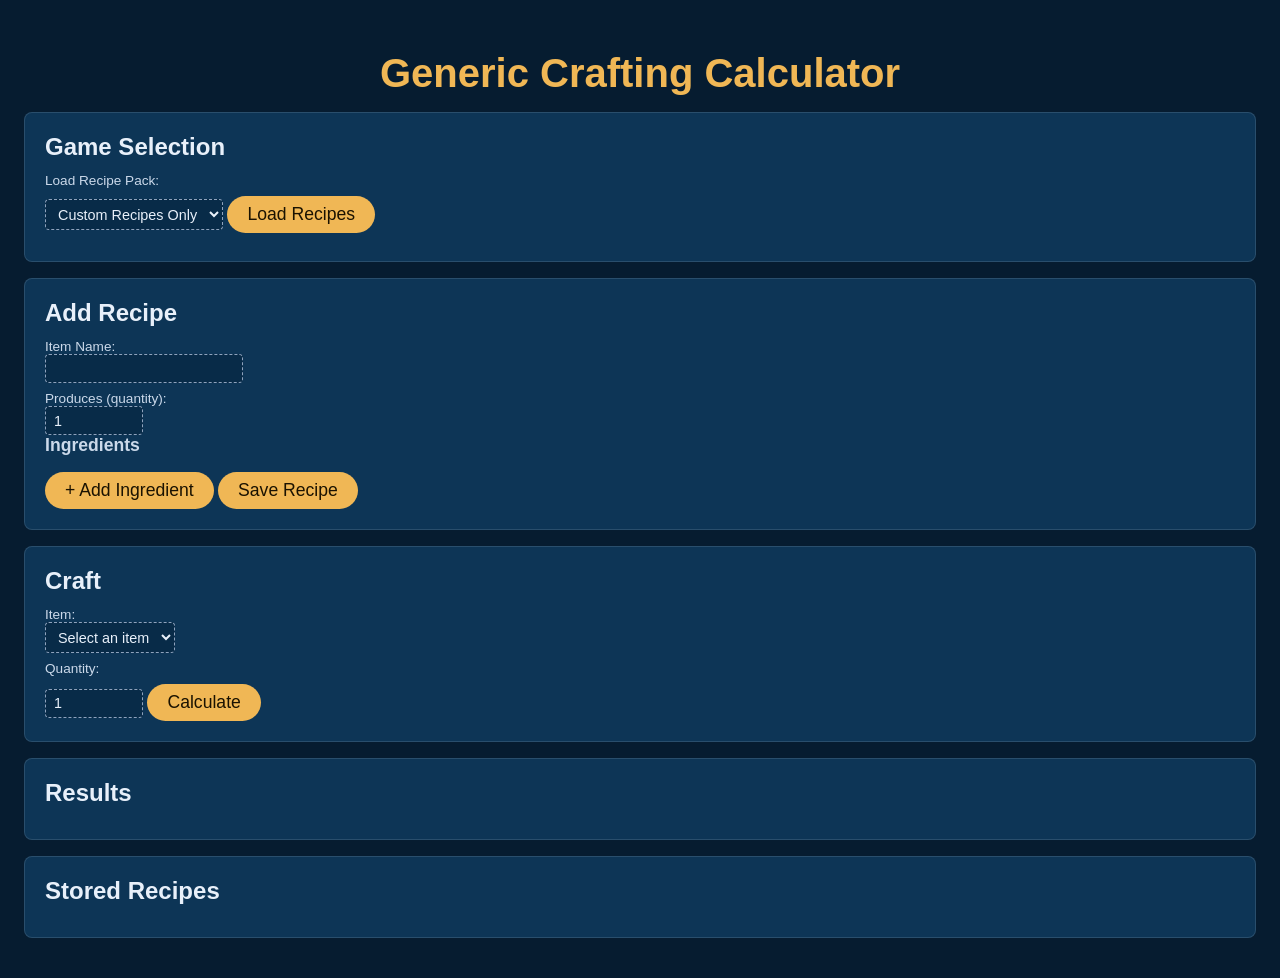
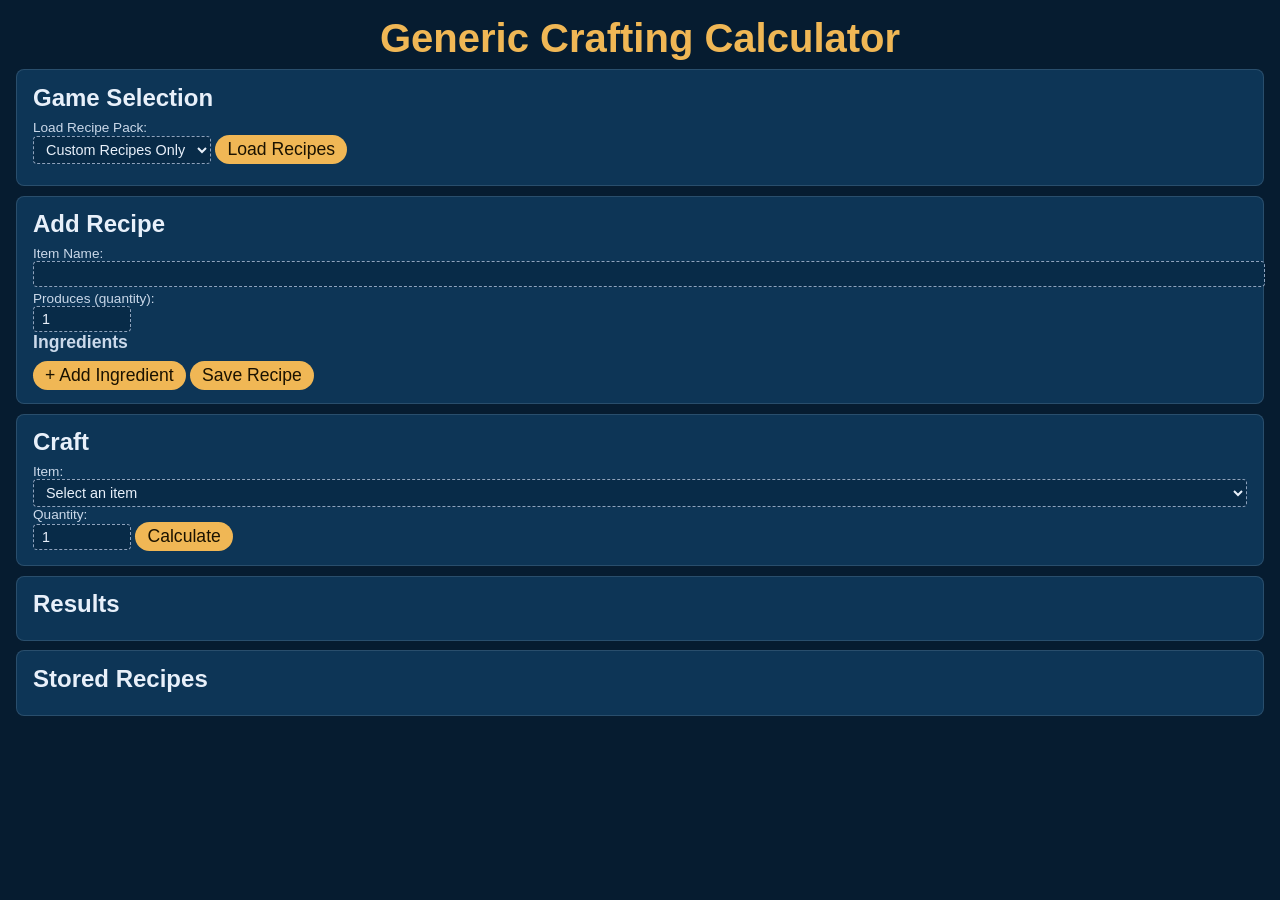

Add material selectors to queue items (#9)

--- a/styles.css
+++ b/styles.css
@@ -16,31 +16,32 @@
 
 /* ======= Base ======= */
 body {
-  font-family: 'Kalam', 'Comic Sans MS', cursive, sans-serif;
+  font-family: "Kalam", "Comic Sans MS", cursive, sans-serif;
   background: var(--bg);
   color: var(--ink);
   margin: 0;
-  padding: 1.5rem;
+  padding: 1rem;
 }
 
 h1 {
   text-align: center;
-  font-family: 'Caveat', cursive, sans-serif;
+  font-family: "Caveat", cursive, sans-serif;
   font-size: 2.5rem;
   color: var(--accent);
-  margin-bottom: 1rem;
+  margin-top: 0;
+  margin-bottom: 0.5rem;
 }
 
 h2 {
-  font-family: 'Caveat', cursive, sans-serif;
+  font-family: "Caveat", cursive, sans-serif;
   color: var(--ink);
   margin-top: 0;
-  margin-bottom: 0.75rem;
+  margin-bottom: 0.5rem;
   font-size: 1.5rem;
 }
 
 h3 {
-  font-family: 'Caveat', cursive, sans-serif;
+  font-family: "Caveat", cursive, sans-serif;
   color: var(--ink-2);
   margin: 0 0 0.5rem 0;
   font-size: 1.1rem;
@@ -56,12 +57,12 @@ h4 {
 .tab-nav {
   display: flex;
   border-bottom: 1px solid rgba(203, 217, 234, 0.3);
-  margin-bottom: 1.25rem;
+  margin-bottom: 0.75rem;
 }
 
 .tab-btn {
-  font-family: 'Caveat', cursive, sans-serif;
-  font-size: 1.1rem;
+  font-family: "Caveat", cursive, sans-serif;
+  font-size: 1.3rem;
   background: transparent;
   color: var(--ink-3);
   border: none;
@@ -70,7 +71,9 @@ h4 {
   padding: 0.5rem 1.25rem;
   cursor: pointer;
   margin-top: 0;
-  transition: color 0.15s, border-color 0.15s;
+  transition:
+    color 0.15s,
+    border-color 0.15s;
 }
 
 .tab-btn:hover {
@@ -96,14 +99,14 @@ h4 {
 .calculate-layout {
   display: grid;
   grid-template-columns: 380px 1fr;
-  gap: 1rem;
+  gap: 0.75rem;
   align-items: start;
 }
 
 .left-panel {
   display: flex;
   flex-direction: column;
-  gap: 1rem;
+  gap: 0.6rem;
 }
 
 .setup-columns {
@@ -118,8 +121,8 @@ h4 {
   background: var(--paper);
   border: 1px solid rgba(203, 217, 234, 0.15);
   border-radius: 8px;
-  padding: 1.25rem;
-  margin-bottom: 1rem;
+  padding: 0.85rem 1rem;
+  margin-bottom: 0.6rem;
 }
 
 .card:last-child {
@@ -134,8 +137,9 @@ h4 {
 label {
   color: var(--ink-2);
   font-size: 0.85rem;
+  width: 100%;
   display: block;
-  margin-top: 0.5rem;
+  margin-top: 0.2rem;
 }
 
 input,
@@ -144,9 +148,9 @@ select {
   border: 1px dashed var(--ink-3);
   border-radius: 4px;
   color: var(--ink);
-  padding: 0.35rem 0.5rem;
+  padding: 0.25rem 0.5rem;
   width: auto;
-  font-family: 'Kalam', cursive, sans-serif;
+  font-family: "Kalam", cursive, sans-serif;
   font-size: 0.9rem;
 }
 
@@ -167,11 +171,10 @@ button {
   color: #1a1201;
   border: none;
   border-radius: 20px;
-  padding: 0.5rem 1.25rem;
-  font-family: 'Caveat', cursive, sans-serif;
+  padding: 0.25rem 0.75rem;
+  font-family: "Caveat", cursive, sans-serif;
   font-size: 1.1rem;
   cursor: pointer;
-  margin-top: 0.5rem;
   transition: background 0.15s;
 }
 
@@ -222,11 +225,10 @@ button:hover {
 
 .queue-item {
   display: flex;
-  justify-content: space-between;
-  align-items: center;
+  flex-direction: column;
   background: var(--paper-2);
   border-left: 3px solid var(--accent);
-  padding: 0.5rem 0.75rem;
+  padding: 0.4rem 0.6rem;
   border-radius: 4px;
 }
 
@@ -234,9 +236,21 @@ button:hover {
   margin-top: 0.4rem;
 }
 
+.queue-item-main {
+  display: flex;
+  justify-content: space-between;
+  align-items: center;
+}
+
 .queue-item-label {
   color: var(--ink);
   font-size: 0.95rem;
+}
+
+.queue-item-selectors {
+  margin-top: 0.3rem;
+  padding-top: 0.3rem;
+  border-top: 1px solid rgba(203, 217, 234, 0.1);
 }
 
 .queue-empty {
@@ -295,7 +309,7 @@ button:hover {
 }
 
 .material-qty {
-  font-family: 'Caveat', cursive, sans-serif;
+  font-family: "Caveat", cursive, sans-serif;
   font-size: 1.75rem;
   font-weight: 700;
   line-height: 1;
@@ -358,7 +372,7 @@ button:hover {
 .results-collapse summary {
   cursor: pointer;
   padding: 0.75rem 1rem;
-  font-family: 'Caveat', cursive, sans-serif;
+  font-family: "Caveat", cursive, sans-serif;
   font-size: 1.1rem;
   color: var(--ink);
   display: flex;
@@ -379,7 +393,7 @@ button:hover {
 .collapse-count {
   font-size: 0.85rem;
   color: var(--ink-3);
-  font-family: 'Kalam', cursive, sans-serif;
+  font-family: "Kalam", cursive, sans-serif;
 }
 
 .collapse-content {
@@ -480,28 +494,6 @@ ul.tree-list ul.tree-list {
   padding-left: 1rem;
 }
 
-/* Building required indicator */
-.building-required {
-  display: flex;
-  align-items: center;
-  gap: 0.5rem;
-  padding: 0.5rem 0.75rem;
-  background: var(--paper-2);
-  border-radius: 4px;
-  border-left: 3px solid var(--accent-2);
-  margin: 0.5rem 0;
-  font-size: 0.85rem;
-}
-
-.building-req-label {
-  color: var(--ink-3);
-}
-
-.building-req-name {
-  color: var(--accent-2);
-  font-weight: bold;
-}
-
 /* ======= Recipe Lists ======= */
 .recipes-list {
   display: flex;
@@ -559,7 +551,8 @@ ul.tree-list ul.tree-list {
 
 /* ======= Form Sections ======= */
 .form-section {
-  margin-top: 1rem;
+  margin-top: 0.5rem;
+  margin-bottom: 0.5rem;
   padding: 0.75rem;
   background: var(--paper-2);
   border-radius: 6px;
@@ -608,7 +601,6 @@ ul.tree-list ul.tree-list {
 .delete-btn {
   background: #e05757;
   color: #fff;
-  font-size: 0.8rem;
   padding: 0.25rem 0.55rem;
   margin: 0;
   border-radius: 20px;
@@ -621,7 +613,6 @@ ul.tree-list ul.tree-list {
 .edit-btn {
   background: #1565c0;
   color: #fff;
-  font-size: 0.8rem;
   padding: 0.25rem 0.55rem;
   margin: 0;
   border-radius: 20px;
@@ -640,7 +631,7 @@ ul.tree-list ul.tree-list {
   border-radius: 10px;
   cursor: pointer;
   margin: 0;
-  font-family: 'Kalam', cursive, sans-serif;
+  font-family: "Kalam", cursive, sans-serif;
 }
 
 .add-to-queue-btn:hover {
@@ -670,50 +661,45 @@ ul.tree-list ul.tree-list {
   color: #81c784;
 }
 
-/* ======= Variant & Material Selectors ======= */
-#variantSelector {
-  margin: 0.5rem 0;
-  padding: 0.5rem;
-  background: var(--paper-2);
-  border-radius: 4px;
-  border: 1px solid rgba(203, 217, 234, 0.2);
+#craftItem,
+#categoryName,
+#itemName,
+#variantName,
+#buildingName,
+.building-req-name,
+.building-req-label,
+#variantSelect,
+#materialSelectors,
+.material-selector-row select {
+  width: 100%;
+  display: inline-block;
 }
 
-#materialSelectors {
-  margin: 0.5rem 0;
-  padding: 0.5rem;
-  background: var(--paper-2);
-  border-radius: 4px;
-  border: 1px solid rgba(203, 217, 234, 0.2);
-}
+/* ======= Variant & Material Selectors ======= */
 
 .material-selector-row {
-  display: flex;
   align-items: center;
   gap: 0.5rem;
   margin: 0.25rem 0;
 }
 
-.material-selector-row label {
-  color: var(--accent);
-  font-weight: normal;
+#craftCard label {
   min-width: 9rem;
   font-size: 0.85rem;
   margin-top: 0;
 }
 
-.building-selector-section {
+#buildingIndicator {
   margin-top: 0.5rem;
-  padding-top: 0.5rem;
-  border-top: 1px solid rgba(203, 217, 234, 0.15);
 }
 
-.building-selector-label {
-  font-size: 0.8rem;
-  color: #ce93d8;
-  font-style: italic;
+#buildingCraftRow {
+  width: 100%;
+  margin-top: 0.5rem;
+  padding-left: 0.5em;
+  padding-right: 0.5em;
   display: block;
-  margin-bottom: 0.25rem;
+  border-left: 3px solid #ce93d8;
 }
 
 /* ======= Data Actions ======= */
